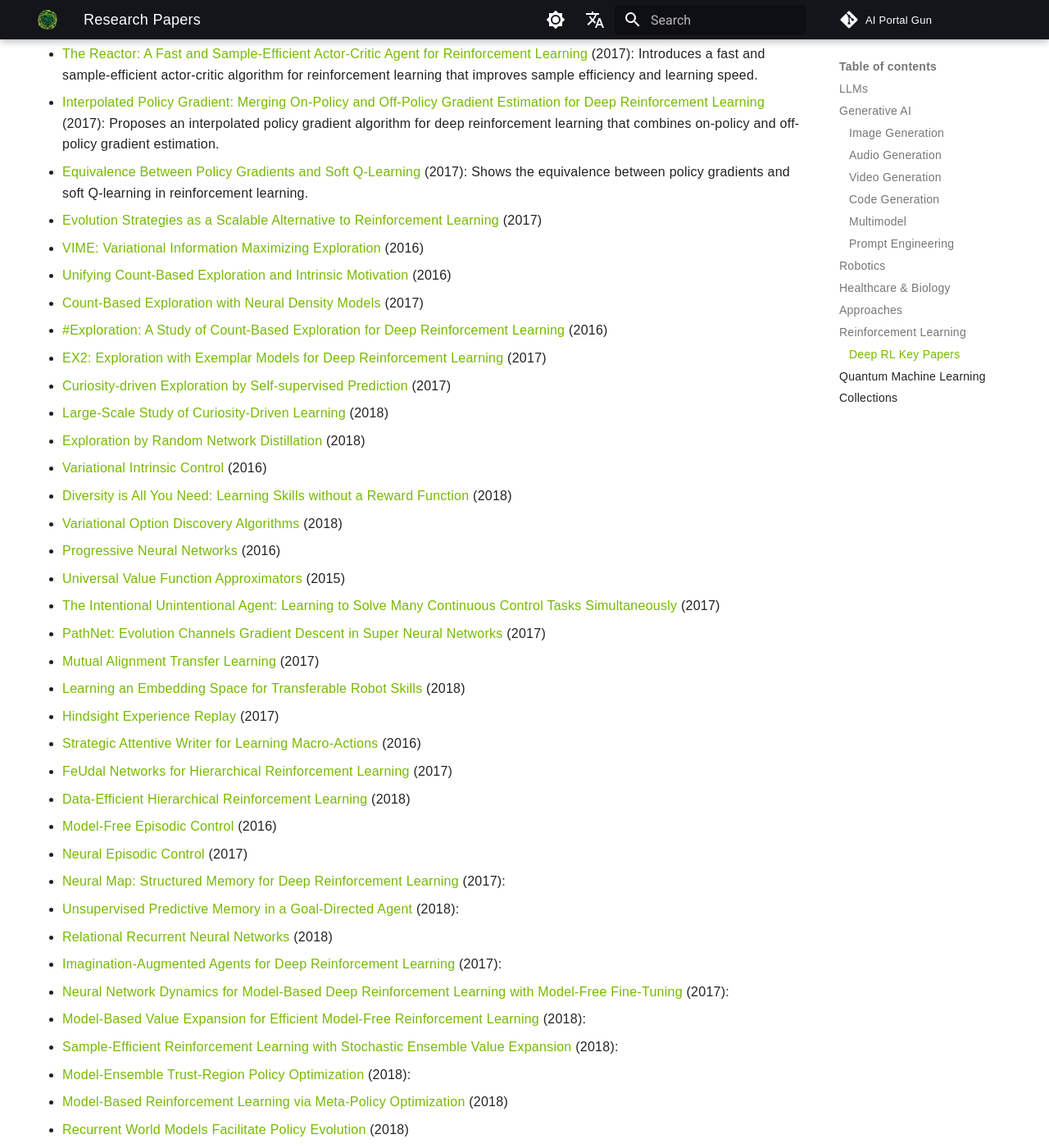
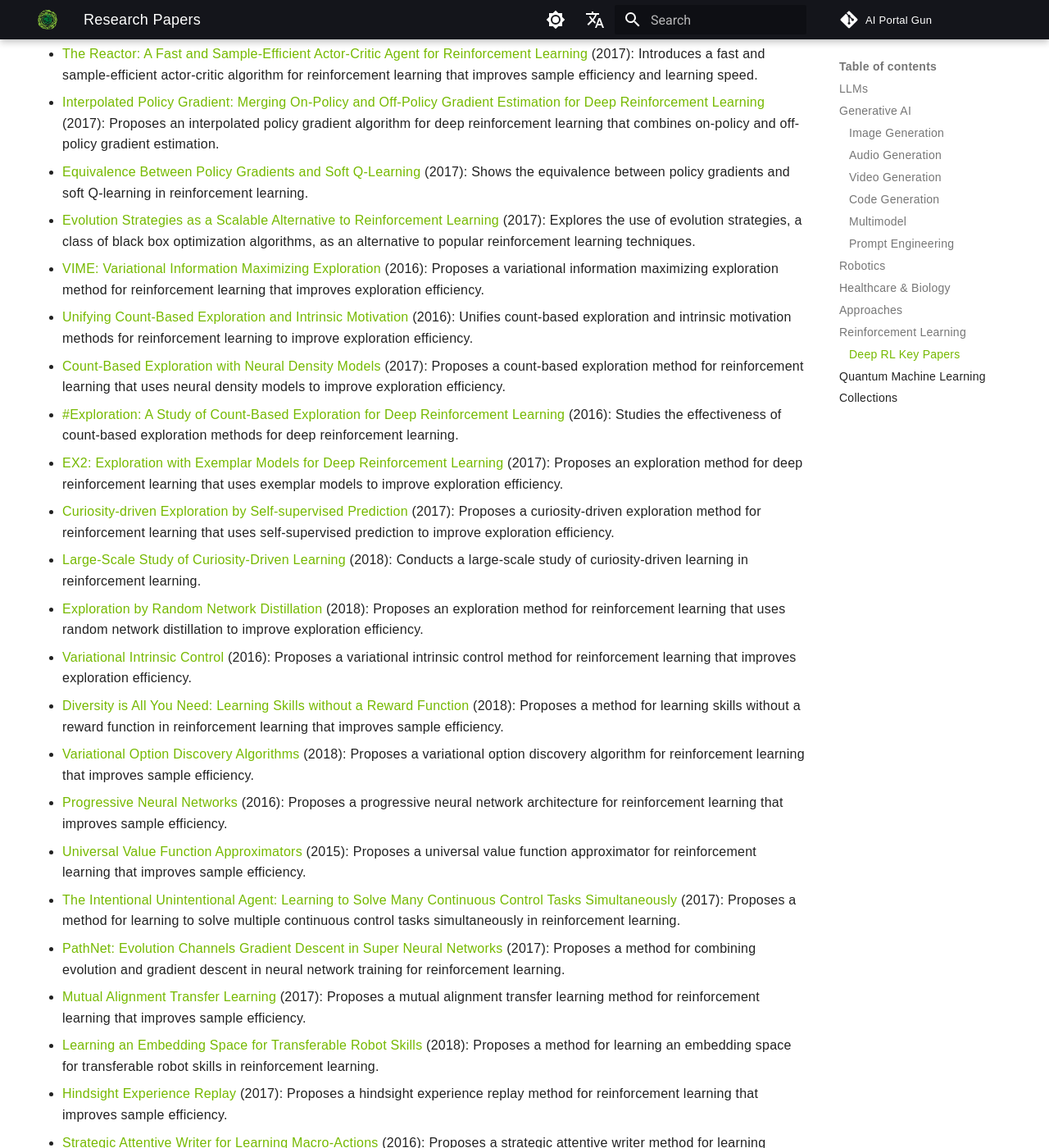
Before and after one commit to Mohit-Vaswani/AI-Portal-Gun, an MkDocs documentation site: the page built from docs/papers/papers.md, in a window 1280 px wide and 1400 px high, scrolled down 3199 px. Shown: the whole window at 82% size. Built offline with MkDocs 1.6.1 and Material for MkDocs 9.7.7, drawn with Linux system fonts in a browser that asks for light colours; comment, search, counter and statistics services are not loaded; some of the changed text lies outside the part shown.

Commit message:
added pages

```diff
--- a/docs/papers/papers.md
+++ b/docs/papers/papers.md
@@ -76,32 +76,32 @@ Below, you'll find the latest, highly-cited papers, organized by their release d
 - [The Reactor: A Fast and Sample-Efficient Actor-Critic Agent for Reinforcement Learning](https://arxiv.org/abs/1704.04651) (2017): Introduces a fast and sample-efficient actor-critic algorithm for reinforcement learning that improves sample efficiency and learning speed.
 - [Interpolated Policy Gradient: Merging On-Policy and Off-Policy Gradient Estimation for Deep Reinforcement Learning](http://papers.nips.cc/paper/6974-interpolated-policy-gradient-merging-on-policy-and-off-policy-gradient-estimation-for-deep-reinforcement-learning) (2017): Proposes an interpolated policy gradient algorithm for deep reinforcement learning that combines on-policy and off-policy gradient estimation.
 - [Equivalence Between Policy Gradients and Soft Q-Learning](https://arxiv.org/abs/1704.06440) (2017): Shows the equivalence between policy gradients and soft Q-learning in reinforcement learning.
-- [Evolution Strategies as a Scalable Alternative to Reinforcement Learning](https://arxiv.org/abs/1703.03864) (2017)
-- [VIME: Variational Information Maximizing Exploration](https://arxiv.org/abs/1605.09674) (2016)
-- [Unifying Count-Based Exploration and Intrinsic Motivation](https://arxiv.org/abs/1606.01868) (2016)
-- [Count-Based Exploration with Neural Density Models](https://arxiv.org/abs/1703.01310) (2017)
-- [#Exploration: A Study of Count-Based Exploration for Deep Reinforcement Learning](https://arxiv.org/abs/1611.04717) (2016)
-- [EX2: Exploration with Exemplar Models for Deep Reinforcement Learning](https://arxiv.org/abs/1703.01260) (2017)
-- [Curiosity-driven Exploration by Self-supervised Prediction](https://arxiv.org/abs/1705.05363) (2017)
-- [Large-Scale Study of Curiosity-Driven Learning](https://arxiv.org/abs/1808.04355) (2018)
-- [Exploration by Random Network Distillation](https://arxiv.org/abs/1810.12894) (2018)
-- [Variational Intrinsic Control](https://arxiv.org/abs/1611.07507) (2016)
-- [Diversity is All You Need: Learning Skills without a Reward Function](https://arxiv.org/abs/1802.06070) (2018)
-- [Variational Option Discovery Algorithms](https://arxiv.org/abs/1807.10299) (2018)
-- [Progressive Neural Networks](https://arxiv.org/abs/1606.04671) (2016)
-- [Universal Value Function Approximators](http://proceedings.mlr.press/v37/schaul15.pdf) (2015)
-- [The Intentional Unintentional Agent: Learning to Solve Many Continuous Control Tasks Simultaneously](https://arxiv.org/abs/1707.03300) (2017)
-- [PathNet: Evolution Channels Gradient Descent in Super Neural Networks](https://arxiv.org/abs/1701.08734) (2017)
-- [Mutual Alignment Transfer Learning](https://arxiv.org/abs/1707.07907) (2017)
-- [Learning an Embedding Space for Transferable Robot Skills](https://openreview.net/forum?id=rk07ZXZRb&noteId=rk07ZXZRb) (2018)
-- [Hindsight Experience Replay](https://arxiv.org/abs/1707.01495) (2017)
-- [Strategic Attentive Writer for Learning Macro-Actions](https://arxiv.org/abs/1606.04695) (2016)
-- [FeUdal Networks for Hierarchical Reinforcement Learning](https://arxiv.org/abs/1703.01161) (2017)
+- [Evolution Strategies as a Scalable Alternative to Reinforcement Learning](https://arxiv.org/abs/1703.03864) (2017): Explores the use of evolution strategies, a class of black box optimization algorithms, as an alternative to popular reinforcement learning techniques.
+- [VIME: Variational Information Maximizing Exploration](https://arxiv.org/abs/1605.09674) (2016): Proposes a variational information maximizing exploration method for reinforcement learning that improves exploration efficiency.
+- [Unifying Count-Based Exploration and Intrinsic Motivation](https://arxiv.org/abs/1606.01868) (2016): Unifies count-based exploration and intrinsic motivation methods for reinforcement learning to improve exploration efficiency.
+- [Count-Based Exploration with Neural Density Models](https://arxiv.org/abs/1703.01310) (2017): Proposes a count-based exploration method for reinforcement learning that uses neural density models to improve exploration efficiency.
+- [#Exploration: A Study of Count-Based Exploration for Deep Reinforcement Learning](https://arxiv.org/abs/1611.04717) (2016): Studies the effectiveness of count-based exploration methods for deep reinforcement learning.
+- [EX2: Exploration with Exemplar Models for Deep Reinforcement Learning](https://arxiv.org/abs/1703.01260) (2017): Proposes an exploration method for deep reinforcement learning that uses exemplar models to improve exploration efficiency.
+- [Curiosity-driven Exploration by Self-supervised Prediction](https://arxiv.org/abs/1705.05363) (2017): Proposes a curiosity-driven exploration method for reinforcement learning that uses self-supervised prediction to improve exploration efficiency.
+- [Large-Scale Study of Curiosity-Driven Learning](https://arxiv.org/abs/1808.04355) (2018): Conducts a large-scale study of curiosity-driven learning in reinforcement learning.
+- [Exploration by Random Network Distillation](https://arxiv.org/abs/1810.12894) (2018): Proposes an exploration method for reinforcement learning that uses random network distillation to improve exploration efficiency.
+- [Variational Intrinsic Control](https://arxiv.org/abs/1611.07507) (2016): Proposes a variational intrinsic control method for reinforcement learning that improves exploration efficiency.
+- [Diversity is All You Need: Learning Skills without a Reward Function](https://arxiv.org/abs/1802.06070) (2018): Proposes a method for learning skills without a reward function in reinforcement learning that improves sample efficiency.
+- [Variational Option Discovery Algorithms](https://arxiv.org/abs/1807.10299) (2018): Proposes a variational option discovery algorithm for reinforcement learning that improves sample efficiency.
+- [Progressive Neural Networks](https://arxiv.org/abs/1606.04671) (2016): Proposes a progressive neural network architecture for reinforcement learning that improves sample efficiency.
+- [Universal Value Function Approximators](http://proceedings.mlr.press/v37/schaul15.pdf) (2015): Proposes a universal value function approximator for reinforcement learning that improves sample efficiency.
+- [The Intentional Unintentional Agent: Learning to Solve Many Continuous Control Tasks Simultaneously](https://arxiv.org/abs/1707.03300) (2017): Proposes a method for learning to solve multiple continuous control tasks simultaneously in reinforcement learning.
+- [PathNet: Evolution Channels Gradient Descent in Super Neural Networks](https://arxiv.org/abs/1701.08734) (2017): Proposes a method for combining evolution and gradient descent in neural network training for reinforcement learning.
+- [Mutual Alignment Transfer Learning](https://arxiv.org/abs/1707.07907) (2017): Proposes a mutual alignment transfer learning method for reinforcement learning that improves sample efficiency.
+- [Learning an Embedding Space for Transferable Robot Skills](https://openreview.net/forum?id=rk07ZXZRb&noteId=rk07ZXZRb) (2018): Proposes a method for learning an embedding space for transferable robot skills in reinforcement learning.
+- [Hindsight Experience Replay](https://arxiv.org/abs/1707.01495) (2017): Proposes a hindsight experience replay method for reinforcement learning that improves sample efficiency.
+- [Strategic Attentive Writer for Learning Macro-Actions](https://arxiv.org/abs/1606.04695) (2016): Proposes a strategic attentive writer method for learning macro-actions in reinforcement learning that improves sample efficiency.
+- [FeUdal Networks for Hierarchical Reinforcement Learning](https://arxiv.org/abs/1703.01161) (2017): Proposes a feudal network architecture for hierarchical reinforcement learning that improves sample efficiency.
 - [Data-Efficient Hierarchical Reinforcement Learning](https://arxiv.org/abs/1805.08296)
-  (2018)
-- [Model-Free Episodic Control](https://arxiv.org/abs/1606.04460) (2016)
-- [Neural Episodic Control](https://arxiv.org/abs/1703.01988) (2017)
-- [Neural Map: Structured Memory for Deep Reinforcement Learning](https://arxiv.org/abs/1702.08360) (2017):
+  (2018): Proposes a data-efficient hierarchical reinforcement learning method that improves sample efficiency.
+- [Model-Free Episodic Control](https://arxiv.org/abs/1606.04460) (2016): Proposes a model-free episodic control method for reinforcement learning that improves sample efficiency.
+- [Neural Episodic Control](https://arxiv.org/abs/1703.01988) (2017): Proposes a neural episodic control method for reinforcement learning that improves sample efficiency.
+- [Neural Map: Structured Memory for Deep Reinforcement Learning](https://arxiv.org/abs/1702.08360) (2017): Proposes a neural map architecture for reinforcement learning that uses structured memory to improve sample efficiency.
 - [Unsupervised Predictive Memory in a Goal-Directed Agent](https://arxiv.org/abs/1803.10760) (2018):
 - [ Relational Recurrent Neural Networks](https://arxiv.org/abs/1806.01822) (2018)
 - [Imagination-Augmented Agents for Deep Reinforcement Learning](https://arxiv.org/abs/1707.06203) (2017):
```
